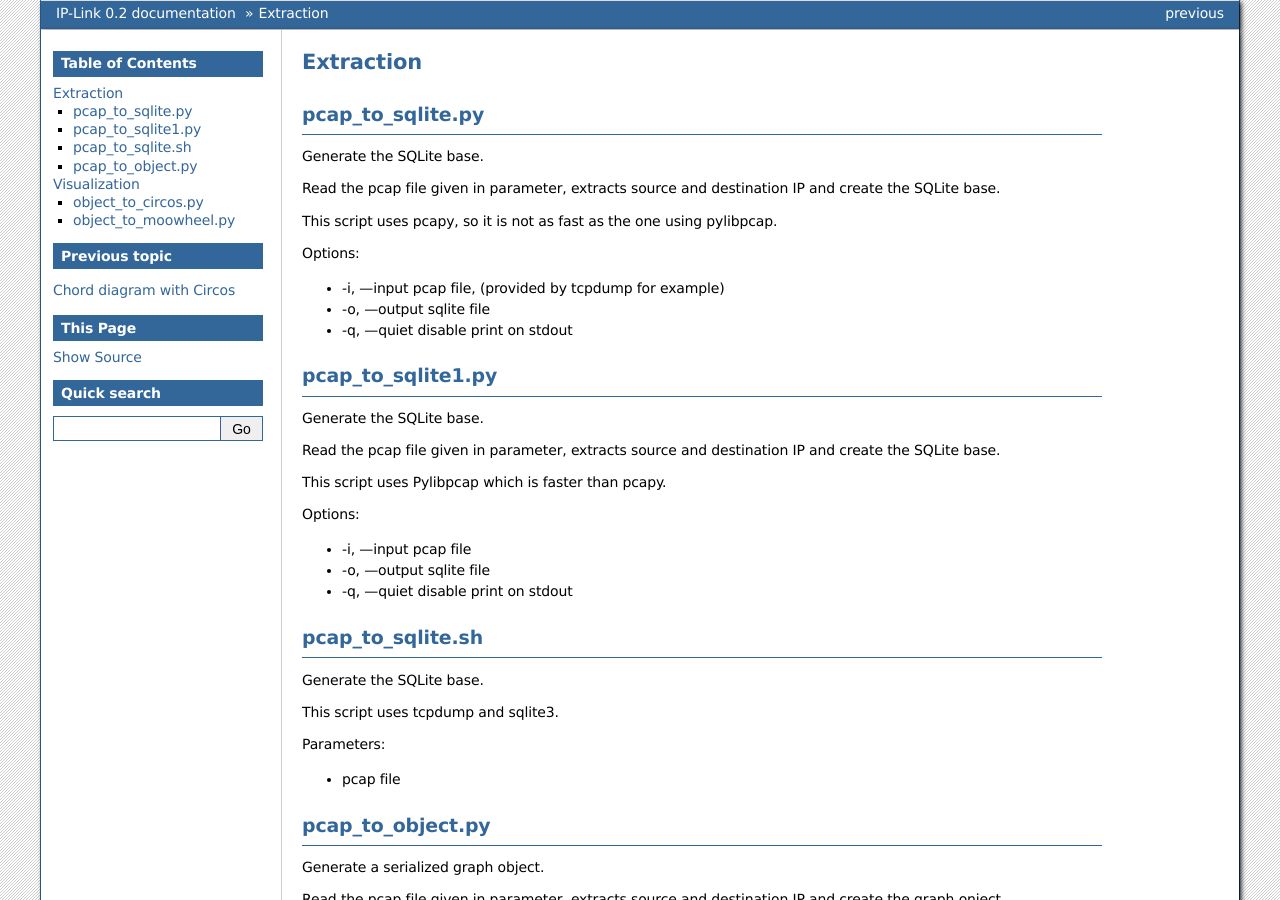
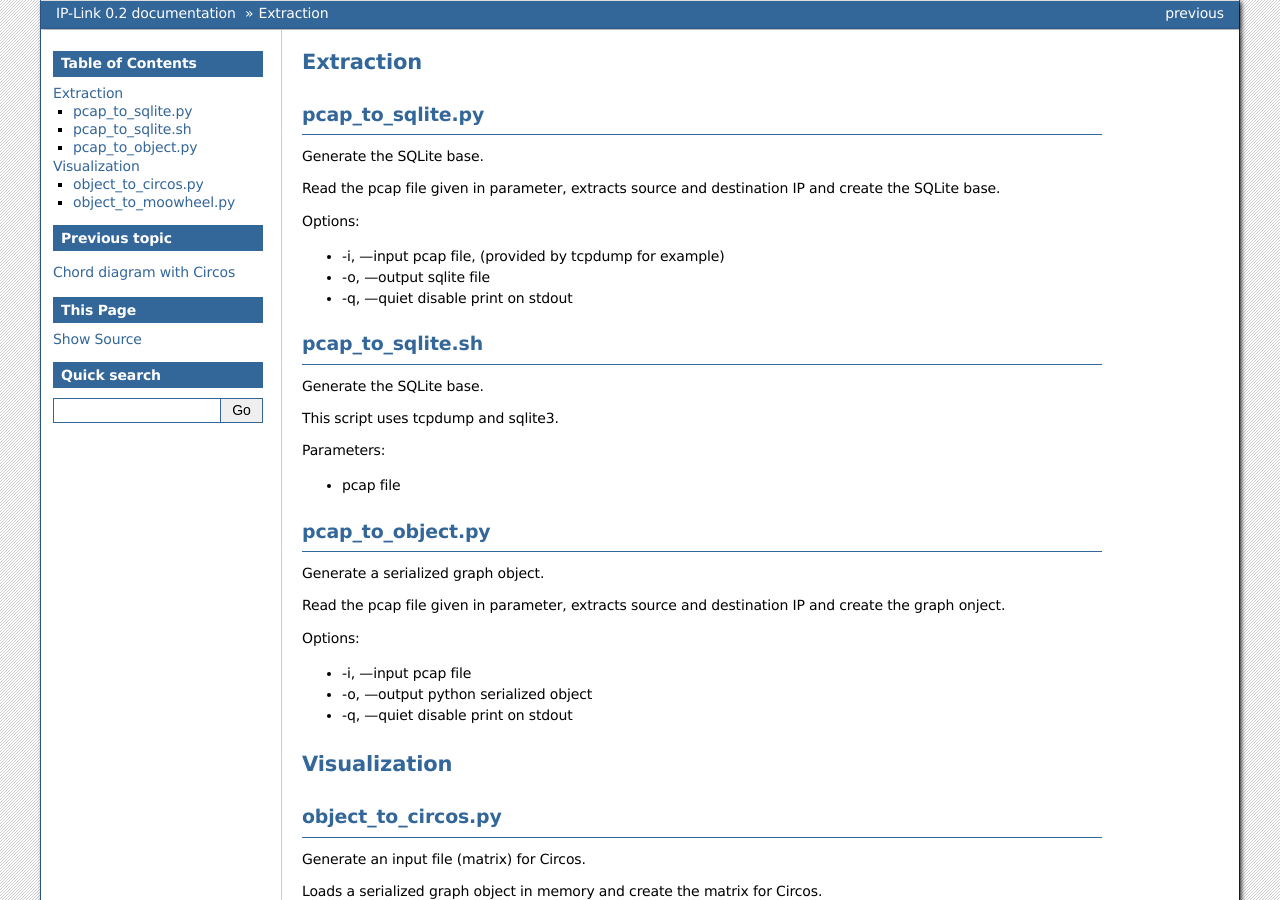
Before and after one commit to cedricbonhomme/IP-Link, a Sphinx documentation site: the page built from documentation/documentation.rst, in a window 1280 px wide and 900 px high. Built offline with Sphinx 7.4.7, drawn with Linux system fonts in a browser that asks for light colours.

Commit message:
Updated documentation

```diff
--- a/documentation/documentation.rst
+++ b/documentation/documentation.rst
@@ -8,28 +8,12 @@ Generate the SQLite base.
 
 Read the pcap file given in parameter, extracts source and destination IP and create the SQLite base.
 
-This script uses pcapy, so it is not as fast as the one using pylibpcap.
-
 Options:
 
 - -i, —input pcap file, (provided by tcpdump for example)
 - -o, —output sqlite file
 - -q, —quiet disable print on stdout
 
-pcap_to_sqlite1.py
-------------------
-
-Generate the SQLite base.
-
-Read the pcap file given in parameter, extracts source and destination IP and create the SQLite base.
-
-This script uses Pylibpcap which is faster than pcapy.
-
-Options:
-
-- -i, —input pcap file
-- -o, —output sqlite file
-- -q, —quiet disable print on stdout
 
 pcap_to_sqlite.sh
 -----------------
```
Also changed, not shown: documentation/index.rst (+13 -3 lines).
